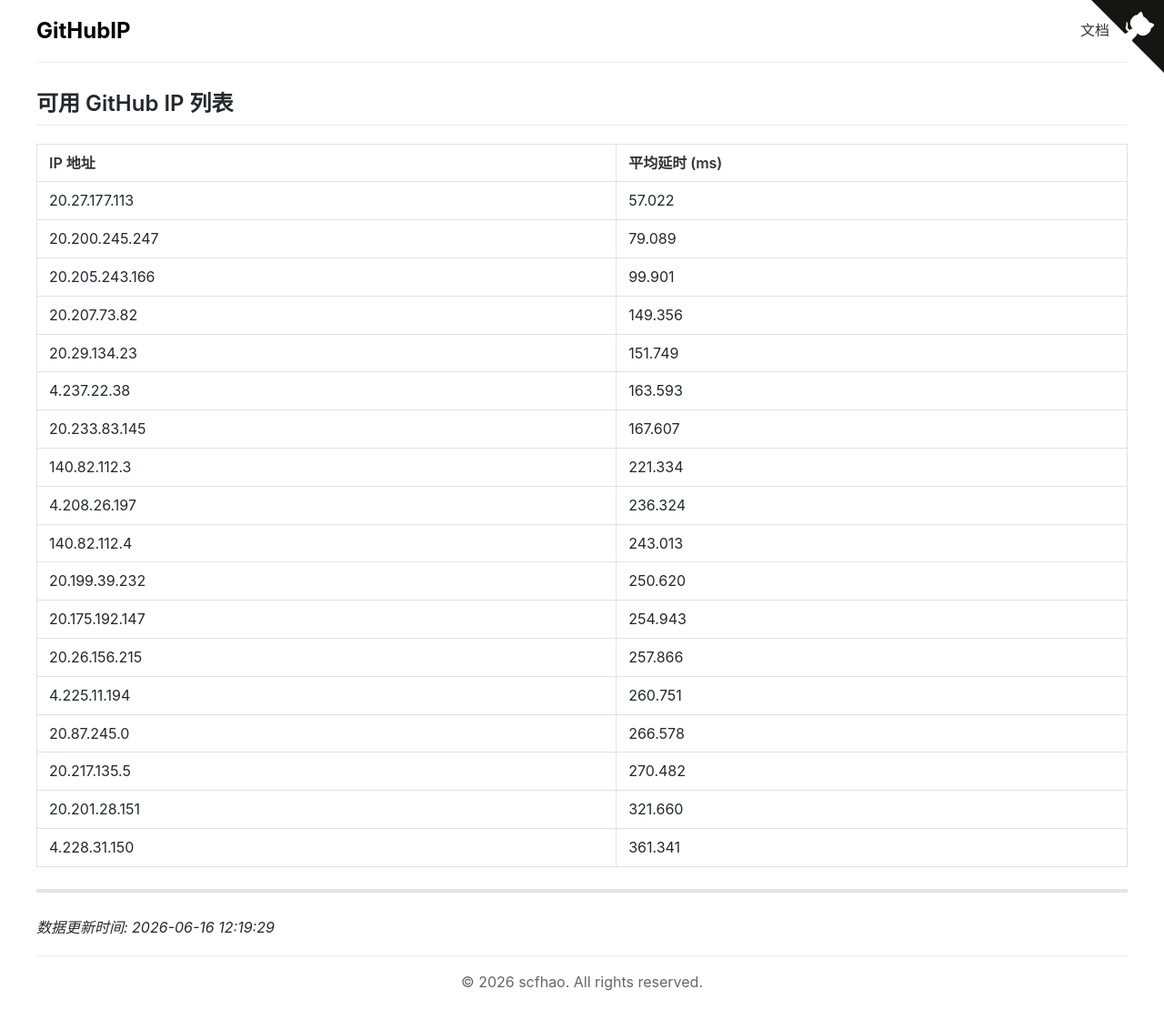
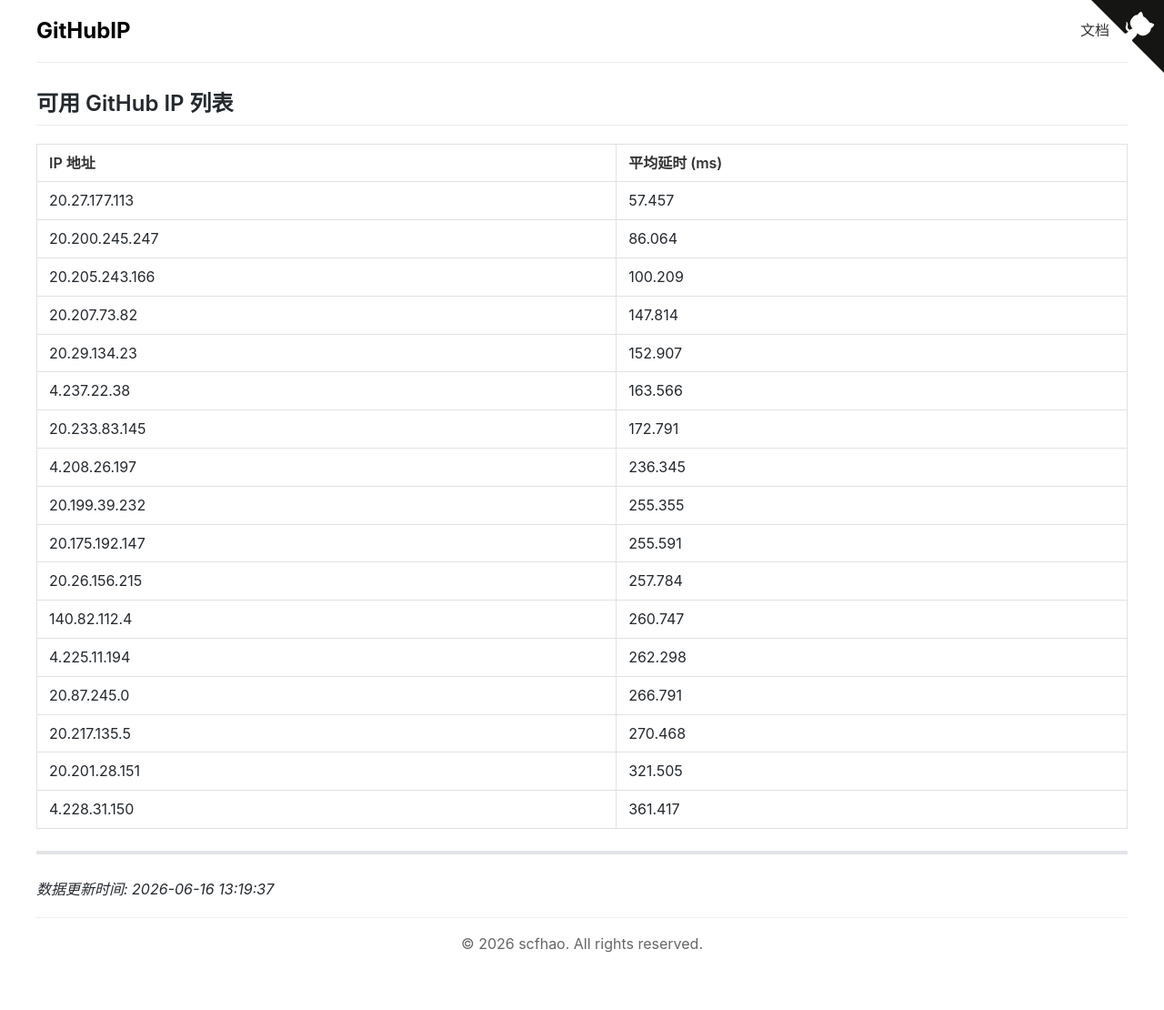
Before and after one commit to scfhao/GitHubIP, a Jekyll site: the page built from index.md, in a window 1280 px wide. Shown: the whole page at 91% size. Built offline with Jekyll 4.4.1, drawn with Linux system fonts in a browser that asks for light colours; after the commit the page ends 1068 px from its top, so only the background shows below that.

Commit message:
自动脚本执行 - 2026-06-16 13:19:37

```diff
--- a/index.md
+++ b/index.md
@@ -1,32 +1,31 @@
 ---
 layout: home
 title: GitHub IP 列表
-date: 2026-06-16 12:19:29
+date: 2026-06-16 13:19:37
 ---
 
 ## 可用 GitHub IP 列表
 
 | IP 地址 | 平均延时 (ms) |
 |---------|--------------|
-| 20.27.177.113 | 57.022 |
-| 20.200.245.247 | 79.089 |
-| 20.205.243.166 | 99.901 |
-| 20.207.73.82 | 149.356 |
-| 20.29.134.23 | 151.749 |
-| 4.237.22.38 | 163.593 |
-| 20.233.83.145 | 167.607 |
-| 140.82.112.3 | 221.334 |
-| 4.208.26.197 | 236.324 |
-| 140.82.112.4 | 243.013 |
-| 20.199.39.232 | 250.620 |
-| 20.175.192.147 | 254.943 |
-| 20.26.156.215 | 257.866 |
-| 4.225.11.194 | 260.751 |
-| 20.87.245.0 | 266.578 |
-| 20.217.135.5 | 270.482 |
-| 20.201.28.151 | 321.660 |
-| 4.228.31.150 | 361.341 |
+| 20.27.177.113 | 57.457 |
+| 20.200.245.247 | 86.064 |
+| 20.205.243.166 | 100.209 |
+| 20.207.73.82 | 147.814 |
+| 20.29.134.23 | 152.907 |
+| 4.237.22.38 | 163.566 |
+| 20.233.83.145 | 172.791 |
+| 4.208.26.197 | 236.345 |
+| 20.199.39.232 | 255.355 |
+| 20.175.192.147 | 255.591 |
+| 20.26.156.215 | 257.784 |
+| 140.82.112.4 | 260.747 |
+| 4.225.11.194 | 262.298 |
+| 20.87.245.0 | 266.791 |
+| 20.217.135.5 | 270.468 |
+| 20.201.28.151 | 321.505 |
+| 4.228.31.150 | 361.417 |
 
 ---
 
-*数据更新时间: 2026-06-16 12:19:29*
+*数据更新时间: 2026-06-16 13:19:37*
```
